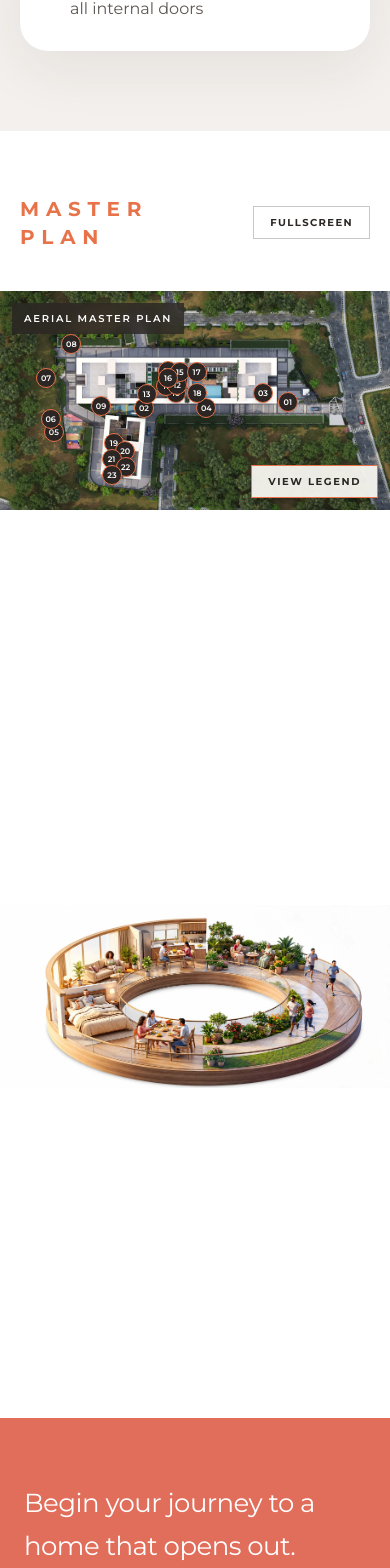
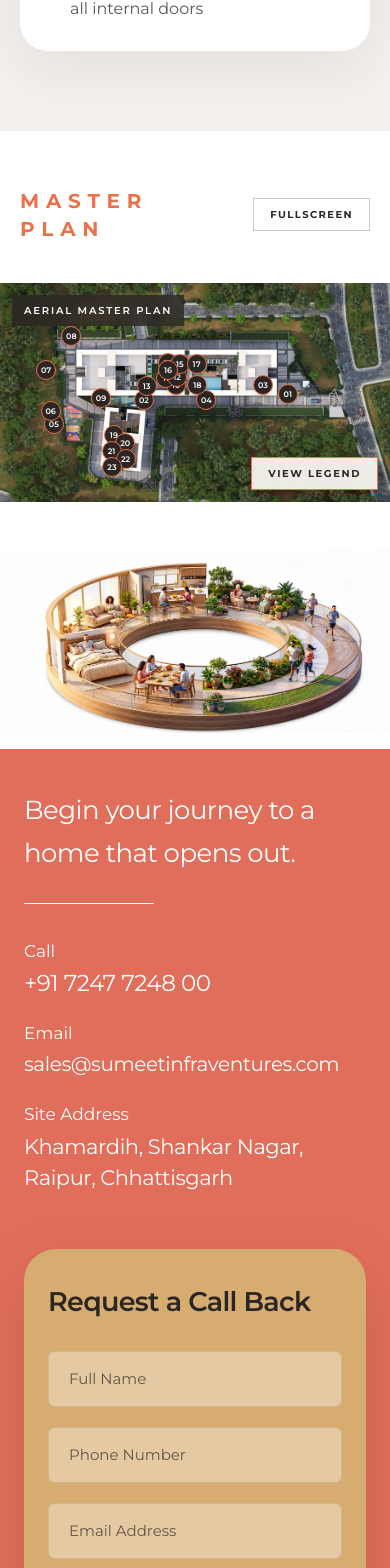
Before and after one commit to Shyanil/sumeet-urban-nest, a Next.js app: page / in a window 390 px wide. Shown: the part 7677-9245 px from the top of the page. Built offline with nearby package versions, Linux system fonts and the light colour scheme.

Commit message:
Reduce mobile spacing above contact section

```diff
--- a/src/app/page.tsx
+++ b/src/app/page.tsx
@@ -24,7 +24,11 @@ export default function Home() {
         <LocationSection />
         <SpecificationsSection />
         <PlanSection />
-        <section className="relative h-[100svh] min-h-[520px] w-full overflow-hidden bg-white" aria-label="Circular garden living">
+        <section
+          className="relative w-full overflow-hidden bg-white py-4 sm:py-8 lg:h-[100svh] lg:min-h-[520px] lg:py-0"
+          aria-label="Circular garden living"
+        >
+          <div className="relative mx-auto aspect-[1832/858] w-full max-w-[1760px] lg:h-full lg:aspect-auto">
             <Image
               src="/images/circular-garden-living-diorama.webp"
               alt="Circular garden living at Sumeet Urban Nest"
@@ -32,6 +36,7 @@ export default function Home() {
               sizes="100vw"
               className="object-contain object-center"
             />
+          </div>
         </section>
         <ContactSection />
         <Footer />
--- a/src/components/ContactSection.tsx
+++ b/src/components/ContactSection.tsx
@@ -5,7 +5,7 @@ export default function ContactSection() {
   return (
     <section
       id="contact"
-      className="scroll-mt-20 overflow-hidden bg-[#E16E5B] py-16 sm:py-20 lg:py-28 xl:py-32"
+      className="scroll-mt-20 overflow-hidden bg-[#E16E5B] pt-10 pb-16 sm:py-20 lg:py-28 xl:py-32"
     >
       <div className="mx-auto max-w-[1568px] px-6 sm:px-10 lg:px-16 xl:px-20">
         <div className="grid items-center gap-14 lg:grid-cols-[minmax(0,2fr)_minmax(0,3fr)] lg:gap-20 xl:gap-24">
--- a/src/components/PlanSection.tsx
+++ b/src/components/PlanSection.tsx
@@ -148,7 +148,7 @@ export default function PlanSection() {
   }, [fullscreen]);
 
   return (
-    <section id="plan" className="scroll-mt-20 bg-white py-16 md:py-24">
+    <section id="plan" className="scroll-mt-20 bg-white pt-14 pb-8 md:py-24">
       <div className="mx-auto mb-10 w-full max-w-[1760px] px-5 sm:px-8 md:mb-14 lg:px-12 xl:px-14 2xl:px-16">
         <div className="flex items-center justify-between gap-5">
           <h2 className="text-xl font-bold tracking-[0.34em] text-coral md:text-[26px] lg:text-[30px]">MASTER PLAN</h2>
```
Lines whose indentation alone changed are shown as unchanged.
